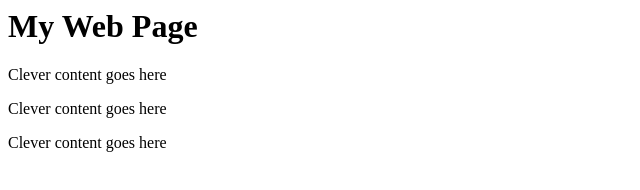
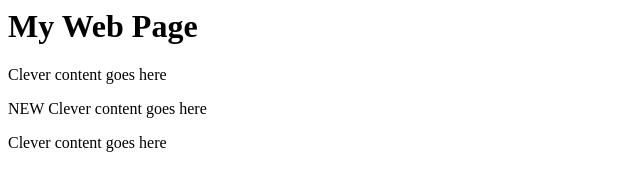
Before and after one commit to newmanix/test-web-page-830, a plain HTML site: page index.html in a window 1280 px wide. Shown: the full height of the page, 0-640 px from the left. Drawn offline with Linux system fonts and the light colour scheme.

Commit message:
Changes index file

```diff
--- a/index.html
+++ b/index.html
@@ -5,7 +5,7 @@
   <body>
     <h1>My Web Page</h1>
     <p>Clever content goes here</p>
-    <p>Clever content goes here</p>
+    <p>NEW Clever content goes here</p>
     <p>Clever content goes here</p>
   </body>
 </html>
```
